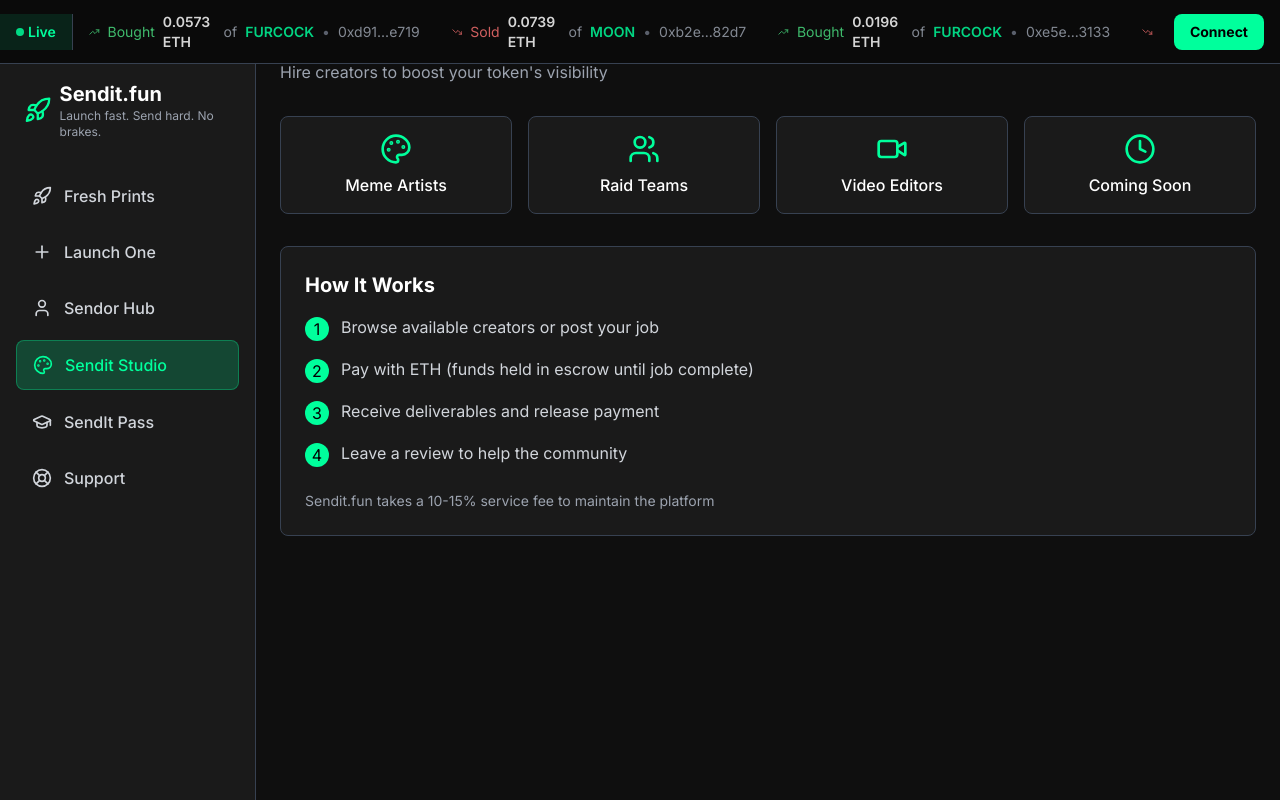
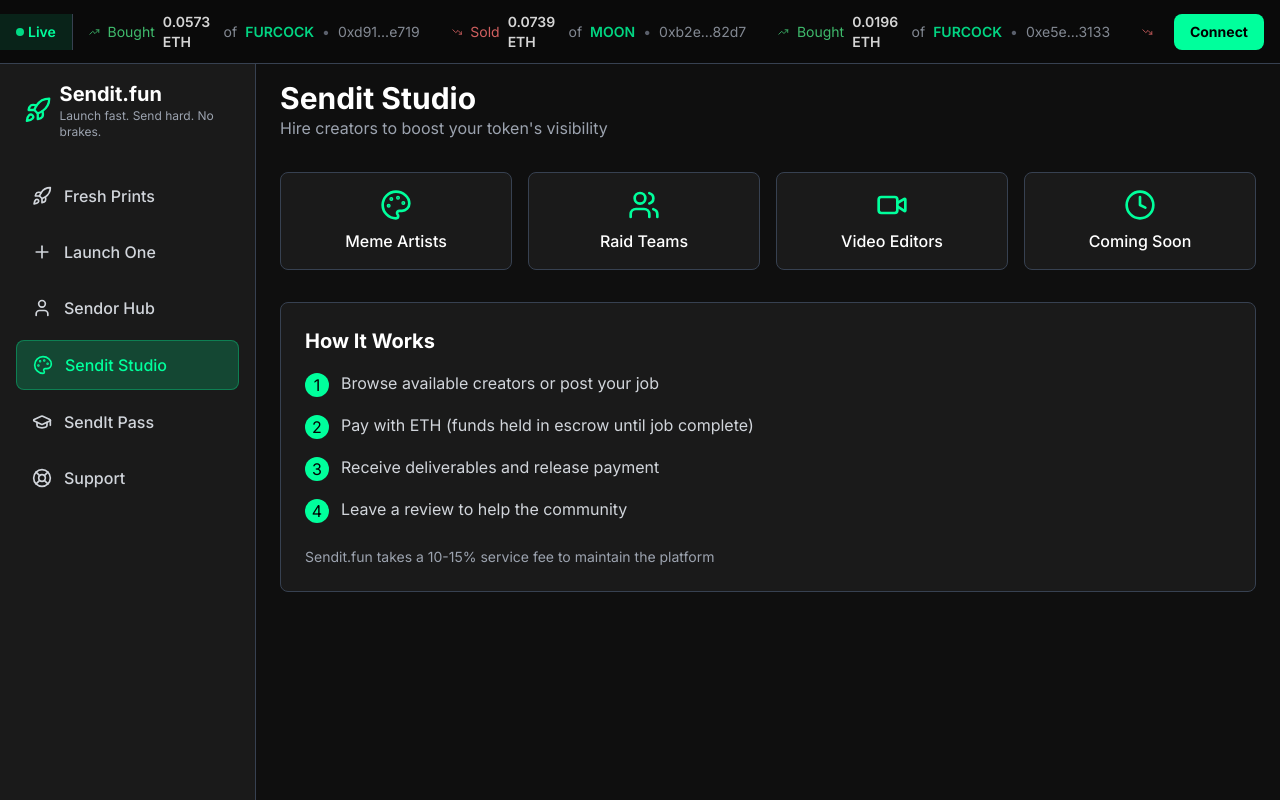
Before and after one commit to realbencoder/sendit-launchpad, a React (Vite) app: page / in a window 1280 px wide. Both pictures are taken after a click on the button "Sendit Studio". Built offline with nearby package versions, Linux system fonts and the light colour scheme.

Commit message:
Fix: Header cutoff on Studio and Pass pages
Added top padding to SenditStudio and SenditPass components to prevent header cutoff.

```diff
--- a/src/components/SenditPass.tsx
+++ b/src/components/SenditPass.tsx
@@ -1,10 +1,9 @@
-
 import { Award, Check, Sparkles } from 'lucide-react';
 import { Button } from '@/components/ui/button';
 
 const SenditPass = () => {
   return (
-    <div className="p-6">
+    <div className="p-6 pt-20">
       <div className="mb-8">
         <h1 className="text-3xl font-bold text-white">SendIt Pass</h1>
         <p className="text-gray-400">Exclusive benefits for pass holders</p>
--- a/src/components/SenditStudio.tsx
+++ b/src/components/SenditStudio.tsx
@@ -1,9 +1,8 @@
-
 import { Palette, Users, Video, Clock } from 'lucide-react';
 
 const SenditStudio = () => {
   return (
-    <div className="p-6">
+    <div className="p-6 pt-20">
       <div className="mb-8">
         <h1 className="text-3xl font-bold text-white">Sendit Studio</h1>
         <p className="text-gray-400">Hire creators to boost your token's visibility</p>
```
